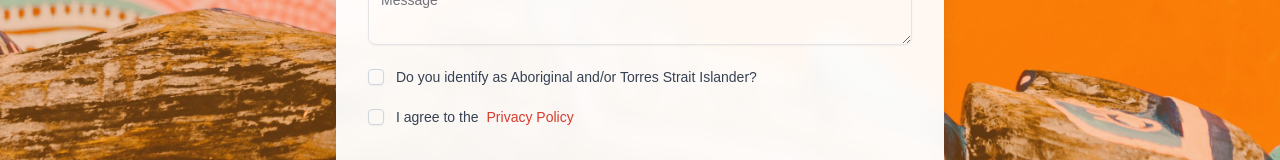
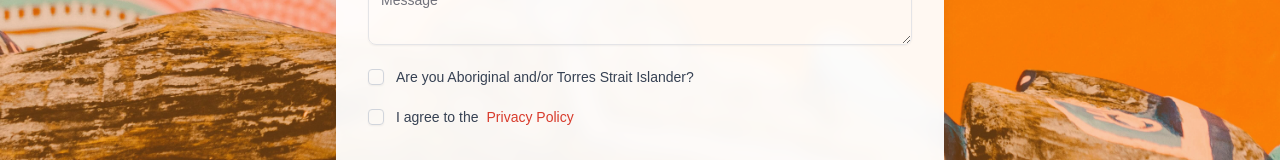
Before and after one commit to ProgNetwork/invasion-day, a Next.js app: page /contact in a window 1280 px wide. Shown: the part 560-720 px from the top of the page. Built offline with nearby package versions, Linux system fonts and the light colour scheme; a web font is replaced by a local one.

Commit message:
Update Aboriginal and Torres Strait Islander question text from 'Do you identify as' to 'Are you'

```diff
--- a/src/components/form/SignupForm.tsx
+++ b/src/components/form/SignupForm.tsx
@@ -196,7 +196,7 @@ const SignupForm: React.FC = () => {
             onCheckedChange={(checked) => handleCheckboxChange(checked, 'first_nations_identifying')}
           />
           <Label htmlFor="first_nations_identifying" className="ml-2">
-            Do you identify as Aboriginal and/or Torres Strait Islander?
+            Are you Aboriginal and/or Torres Strait Islander?
           </Label>
         </div>
         <div className="flex items-center">
--- a/src/pages/contact.tsx
+++ b/src/pages/contact.tsx
@@ -174,7 +174,7 @@ const ContactPage: React.FC = () => {
                       htmlFor="firstNationsIdentifying"
                       className="font-medium text-gray-700"
                     >
-                      Do you identify as Aboriginal and/or Torres Strait Islander?
+                      Are you Aboriginal and/or Torres Strait Islander?
                     </Label>
                   </div>
                 </div>
```
